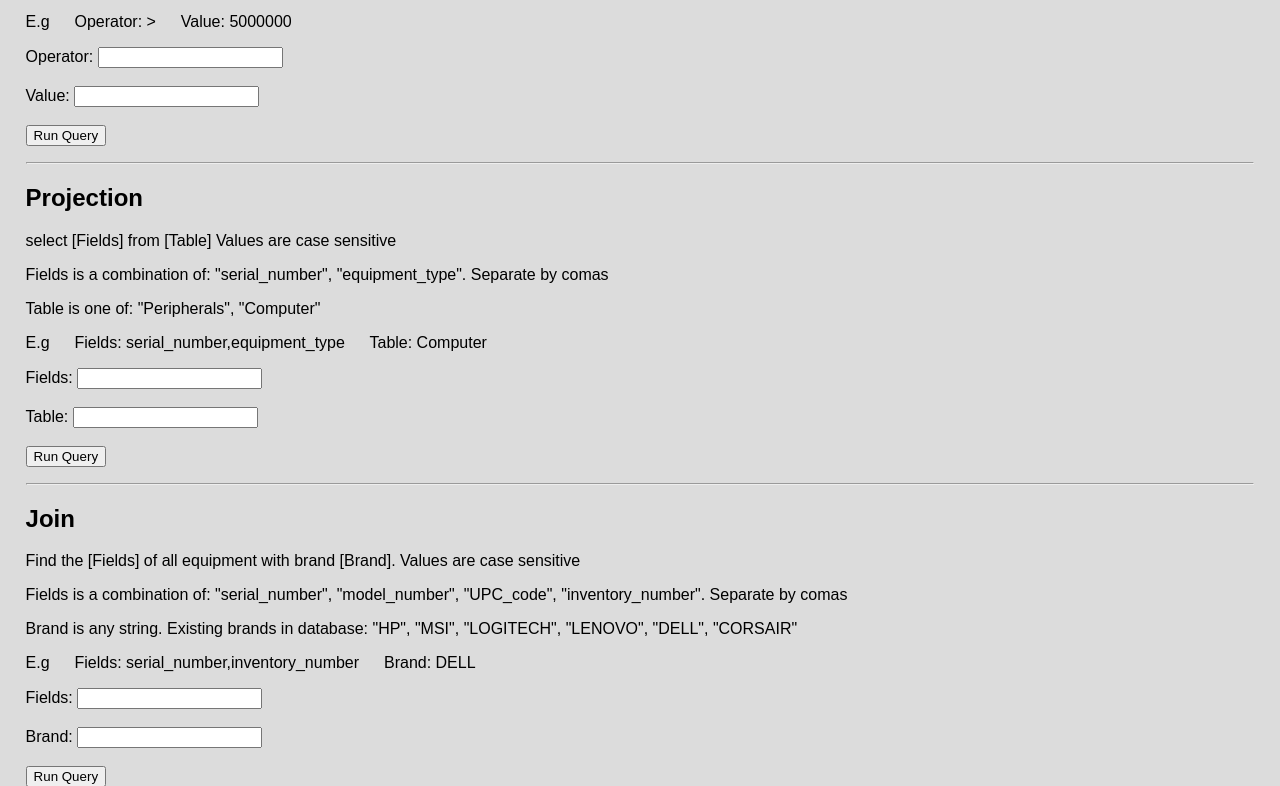
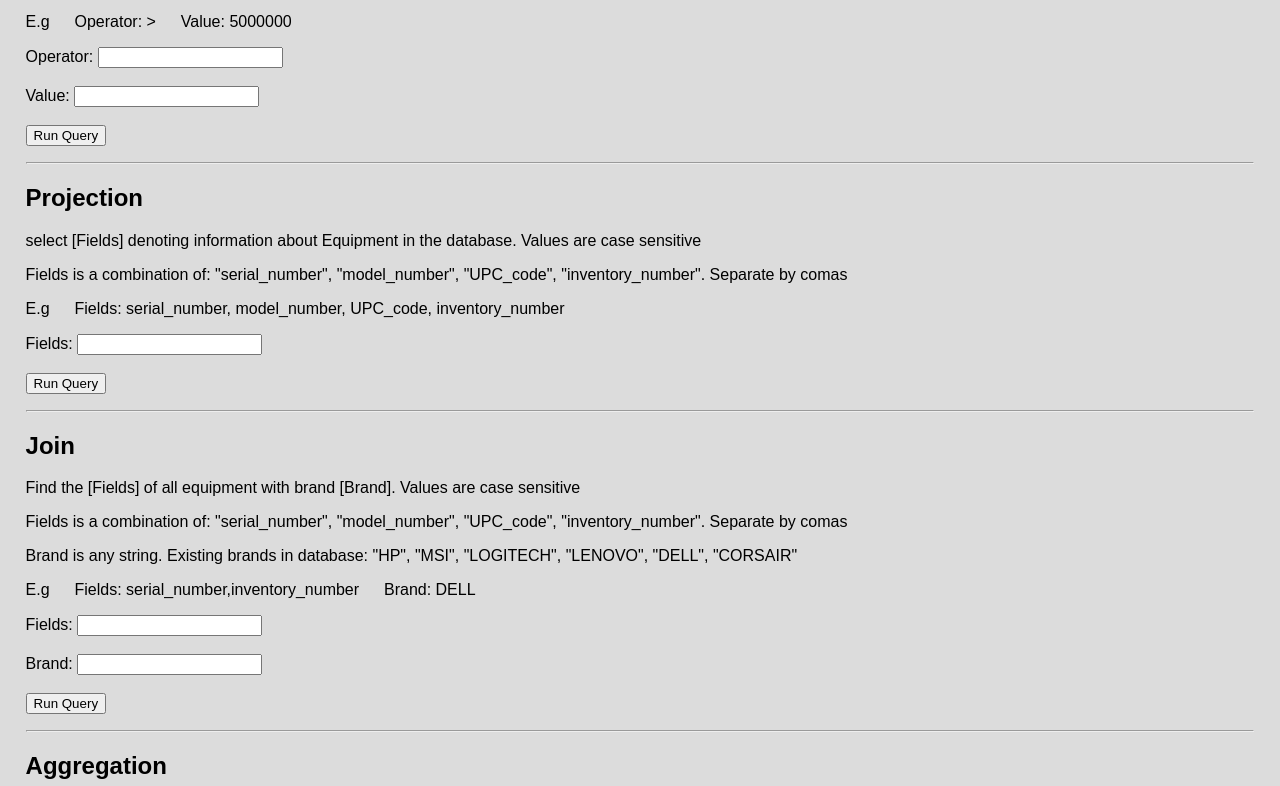
Before and after one commit to edvinkeskin/oryza_sativa_project, a PHP site: page / in a window 1280 px wide. Shown: the part 993-1779 px from the top of the page. Run offline with PHP 8.4, Linux system fonts and the light colour scheme.

Commit message:
updating projection

```diff
--- a/my_app/public/index.php
+++ b/my_app/public/index.php
@@ -272,13 +272,10 @@
         <hr>
 
         <h2>Projection</h2>
-        <p>select [Fields] from [Table] Values are case sensitive
+        <p>select [Fields] denoting information about Equipment in the database. Values are case sensitive
         </p>
-        <p>Fields is a combination of: "serial_number", "equipment_type". Separate by comas
-        </p>
-        <p>Table is one of: "Peripherals", "Computer"
-        </p>
-        <p>E.g &emsp; Fields: serial_number,equipment_type &emsp; Table: Computer
+        <p>Fields is a combination of: "serial_number", "model_number", "UPC_code", "inventory_number". Separate by comas
+        <p>E.g &emsp; Fields: serial_number, model_number, UPC_code, inventory_number
         </p>
 
         <form method="GET" action="index.php">
@@ -286,8 +283,6 @@
             <input type="hidden" id="projectionRequest" name="projectionRequest">
 
             Fields: <input type="text" name="projectionFields"> <br><br>
-
-            Table: <input type="text" name="projectionTable"> <br><br>
 
             <input type="submit" value="Run Query" name="projectionSubmit">
             <p></p>
@@ -556,16 +551,15 @@
             global $db_conn;
 
             $fields = $_GET['projectionFields'];
-            $table = $_GET['projectionTable'];
 
-            $result = executePlainSQL("SELECT ${fields} FROM ${table}");
+            $result = executePlainSQL("SELECT ${fields} FROM Equipment_Stocks");
 
             echo "<br>Retrieved data from Projection Request:<br>";
             echo "<table>";
-            echo "<tr><th>serial_number</th><th>equipment_type</th></tr>";
+            echo "<tr><th>serial_number</th><th>model_number</th><th>UPC_code</th><th>inventory_number</th></tr>";
 
             while ($row = OCI_Fetch_Array($result, OCI_BOTH)) {
-                echo "<tr><td>" . $row["SERIAL_NUMBER"] . "</td><td>" . $row["EQUIPMENT_TYPE"] . "</td></tr>";
+                echo "<tr><td>" . $row["SERIAL_NUMBER"] . "</td><td>" . $row["MODEL_NUMBER"] . "</td><td>" . $row["UPC_CODE"] . "</td><td>" . $row["INVENTORY_NUMBER"] . "</td></tr>";
             }
 
             echo "</table>";
```
